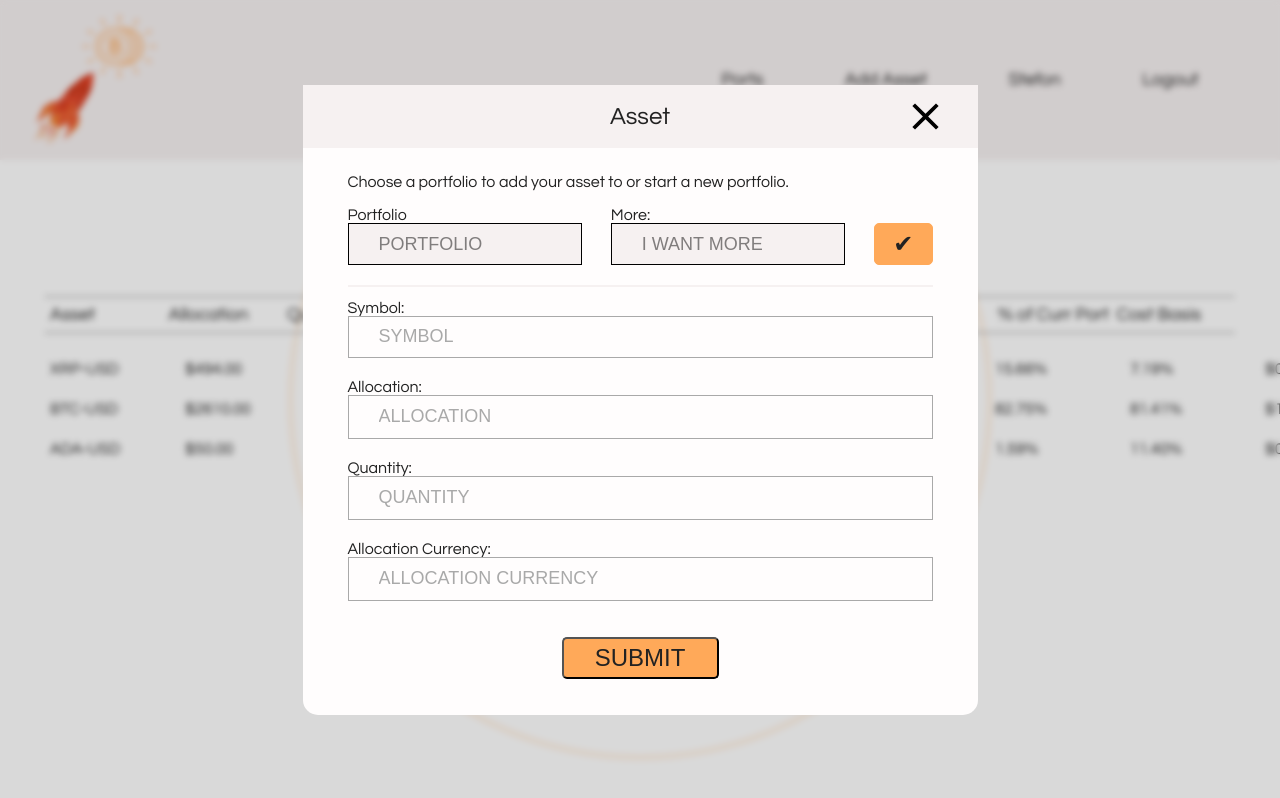
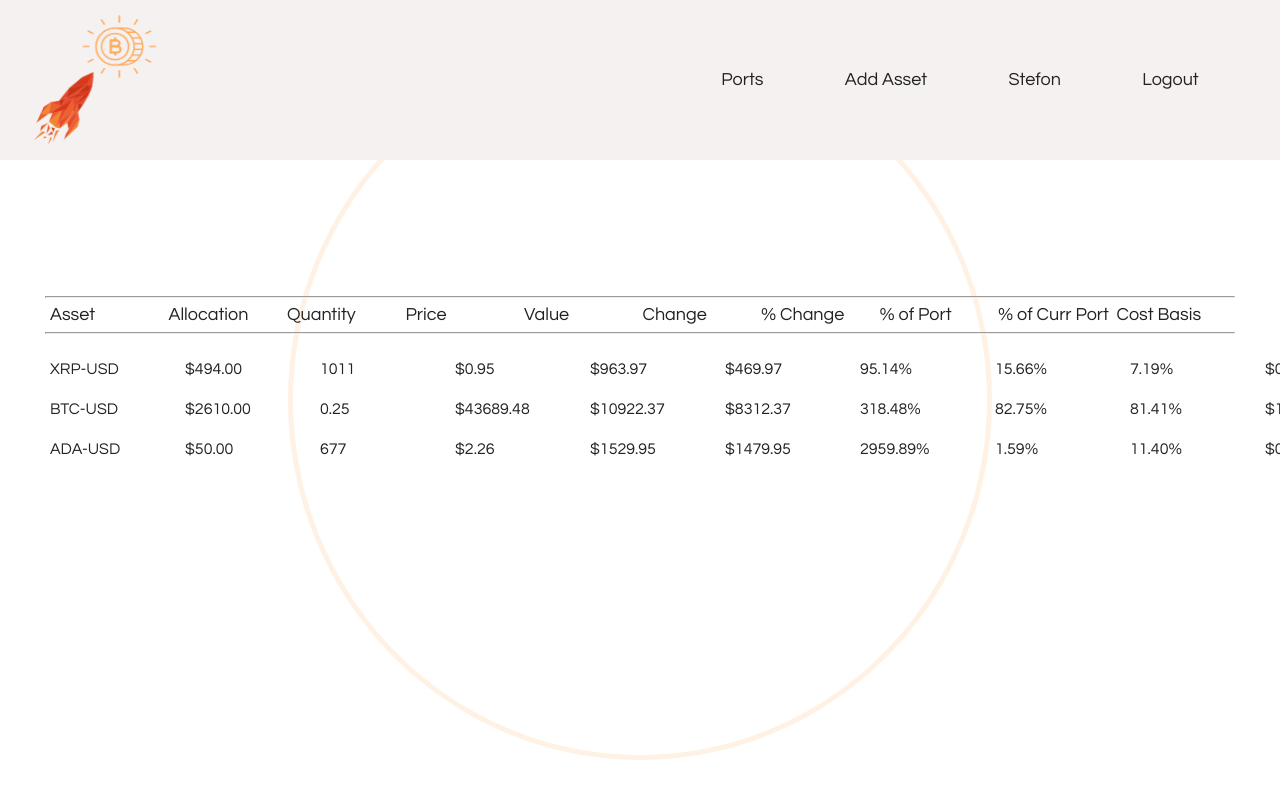
Before and after one commit to StefonSimmons/crypto-ports, a React (Create React App) app in the folder client/: page /portfolios/1 in a window 1280 px wide. Shown: the top 798 px of the page. Built offline with nearby package versions, Linux system fonts and the light colour scheme; no server answers.

Commit message:
small fixes - add asset

```diff
--- a/client/src/components/Main.jsx
+++ b/client/src/components/Main.jsx
@@ -13,7 +13,7 @@ import DeletePort from '../modals/DeletePort'
 
 export default function Main() {
   const [modal, updateModal] = useState({
-    asset: true,
+    asset: false,
     port: false,
     edit: false,
   })
@@ -58,7 +58,6 @@ export default function Main() {
     const { name, alias, ...assetData } = formData
     if (form === "asset") {
       const asset = await addPortfolioAsset(assetData)
-      console.log(asset)
       history.push(`/portfolios/${asset.portfolio_id}`)
       updateModal(prevModal => ({ ...prevModal, asset: false }))
     } else {
--- a/client/src/modals/AddAsset.jsx
+++ b/client/src/modals/AddAsset.jsx
@@ -146,7 +146,7 @@ export default function AddAsset(props) {
             onMouseEnter={() => updateDropdown((prev) => ({ ...prev, portfolio: true }))}
             onMouseLeave={() => updateDropdown((prev) => ({ ...prev, portfolio: false }))}
           >
-            <label htmlFor="portfolio">Portfolio</label>
+            <label htmlFor="portfolio">Portfolio:</label>
             <input
               id="portfolio"
               placeholder="PORTFOLIO"
```
